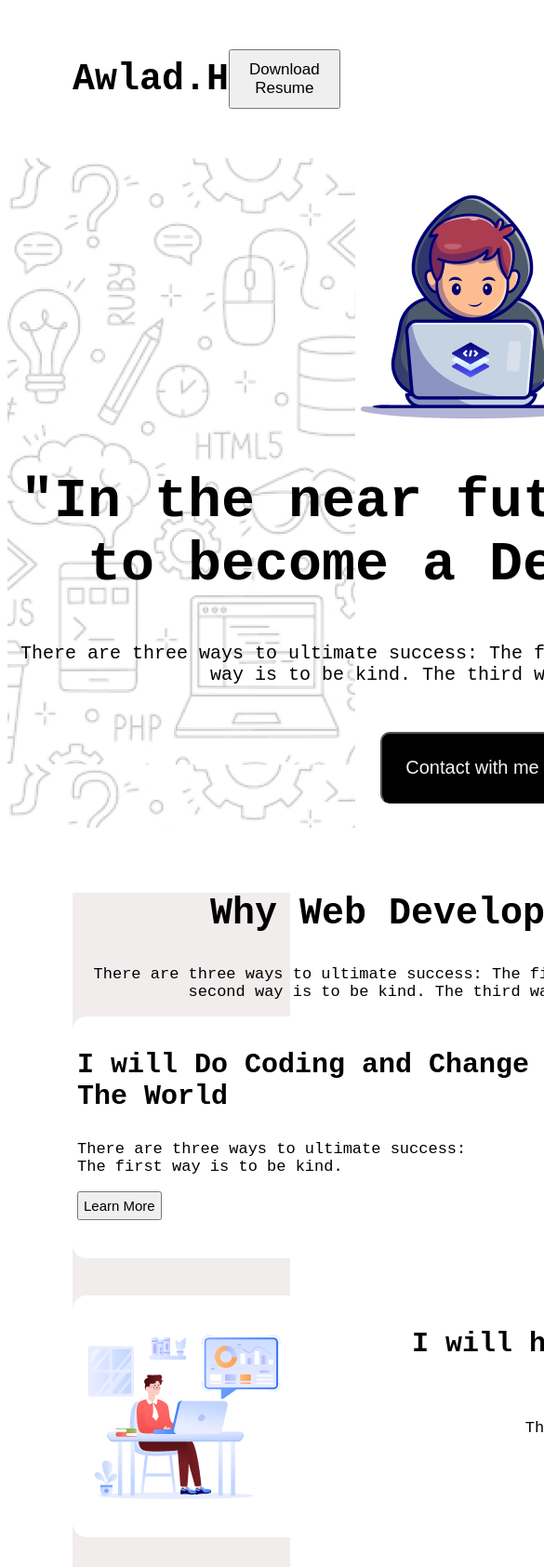
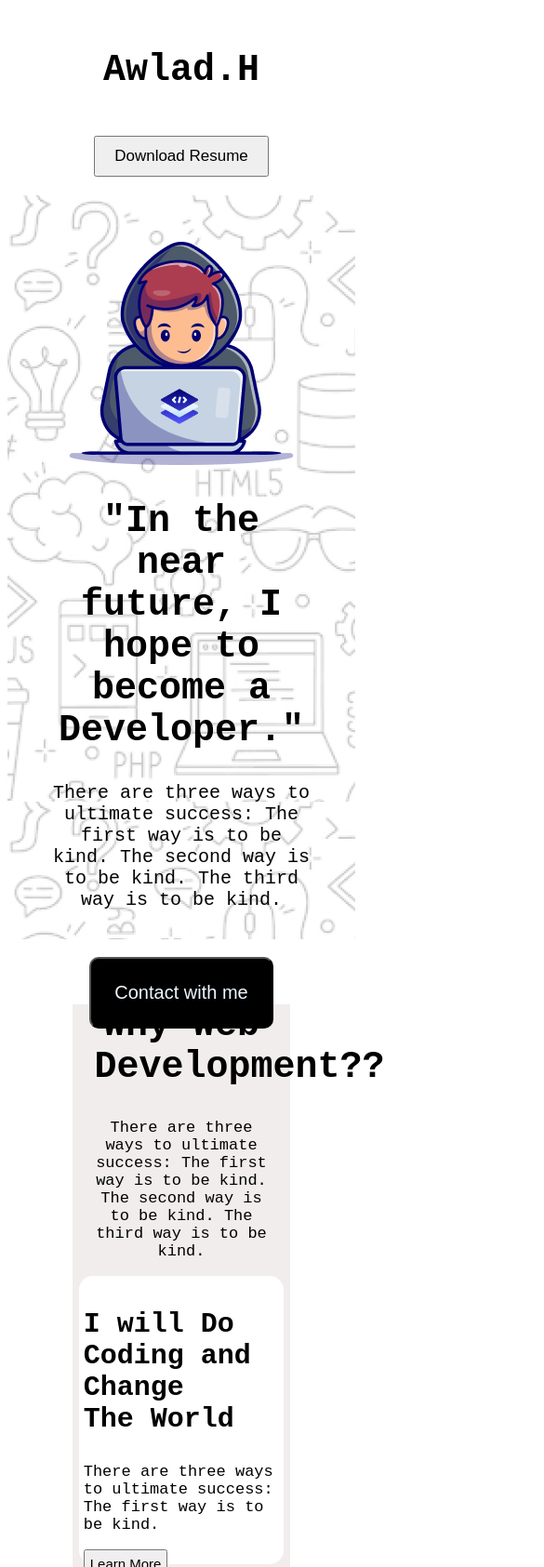
Before and after one commit to fahimuddinmoon/my-first-project, a plain HTML site: page index.html in a window 390 px wide. Shown: the top 1685 px of the page at 93% size, 585 px wide, since content can reach past the window. Drawn offline with Linux system fonts and the light colour scheme; a web font is replaced by a local one.

Commit message:
responsive website

```diff
--- a/style/style.css
+++ b/style/style.css
@@ -21,23 +21,26 @@ nav .btn{
     font-size:17px;
 }
 .intro{
-    height: 720px;
+    height: 680px;
     max-width: 1700px;
    background-image: url("../assets/Hero-bg.png");
    text-align: center;
-
    justify-content: center;
 }
-.intro .intro-2{
-    width: 1000px;
+.intro{
+    width: 100%;
     margin: 0px auto;
+}
+.intro-2{
+   width: 75%;
+   margin: 0px auto;
 }
 .intro .intro-2 img{
 
-    margin-top: 40px;
+    margin-top: 50px;
 }
 .intro .intro-2 h2{
-  font-size: 60px;
+  font-size: 40px;
 }
 .intro .intro-2 p{
     font-size: 20px;
@@ -62,7 +65,7 @@ nav .btn{
 .question1{
      text-align: center;
      justify-content: center;
-     width: 800px;
+     width: 900px;
      margin: 0px auto;
 }
  .question1 h1{
@@ -70,6 +73,8 @@ nav .btn{
  }
  .question1 p{
     font-size: 17px;
+
+
  }
  .question2{
     height: 250px;
@@ -285,3 +290,52 @@ font-size: 17px;
   display: flex;
   justify-content: space-around;
 }
+@media screen and (max-width:576px){
+   nav{
+      flex-direction: column;
+      height: 170px;
+   }
+   .intro{
+      text-align: start;
+      height: 800px;
+   }
+   .intro .intro-2{
+      width: none;
+      text-align: center;
+   }
+   .question{
+      height: 1260px;
+   }
+   .question1{
+      width: 80%;
+      text-align: center;
+      justify-content:center ;
+   }
+   .question2, .question3, .question4{
+      width: 90%;
+      height: 300px;
+      background-image: none;
+   }
+   .video1{
+      width: 80%;
+   }
+   .react-container ,.img-box{
+      flex-direction: column;
+      text-align: left;
+   }
+   .react-container{
+      width: 70%;
+   }
+   .bannar{
+      width: 100%;
+   }
+   .foot{
+      flex-direction: column;
+      height: 100%;
+      text-align: center;
+   }
+   .foot, ul, li{
+      align-items: center;
+      justify-content: space-evenly;
+   }
+}
```
